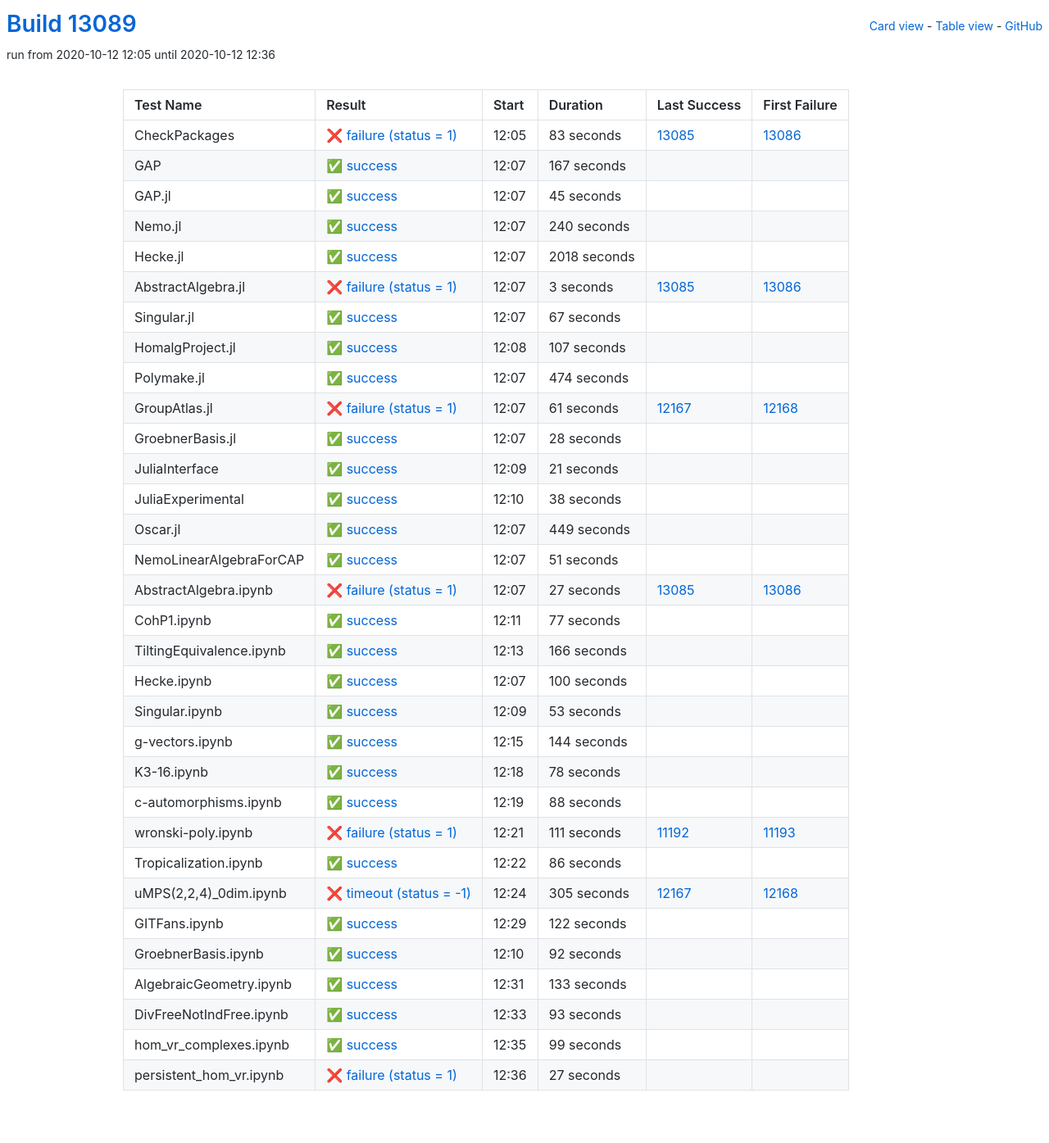
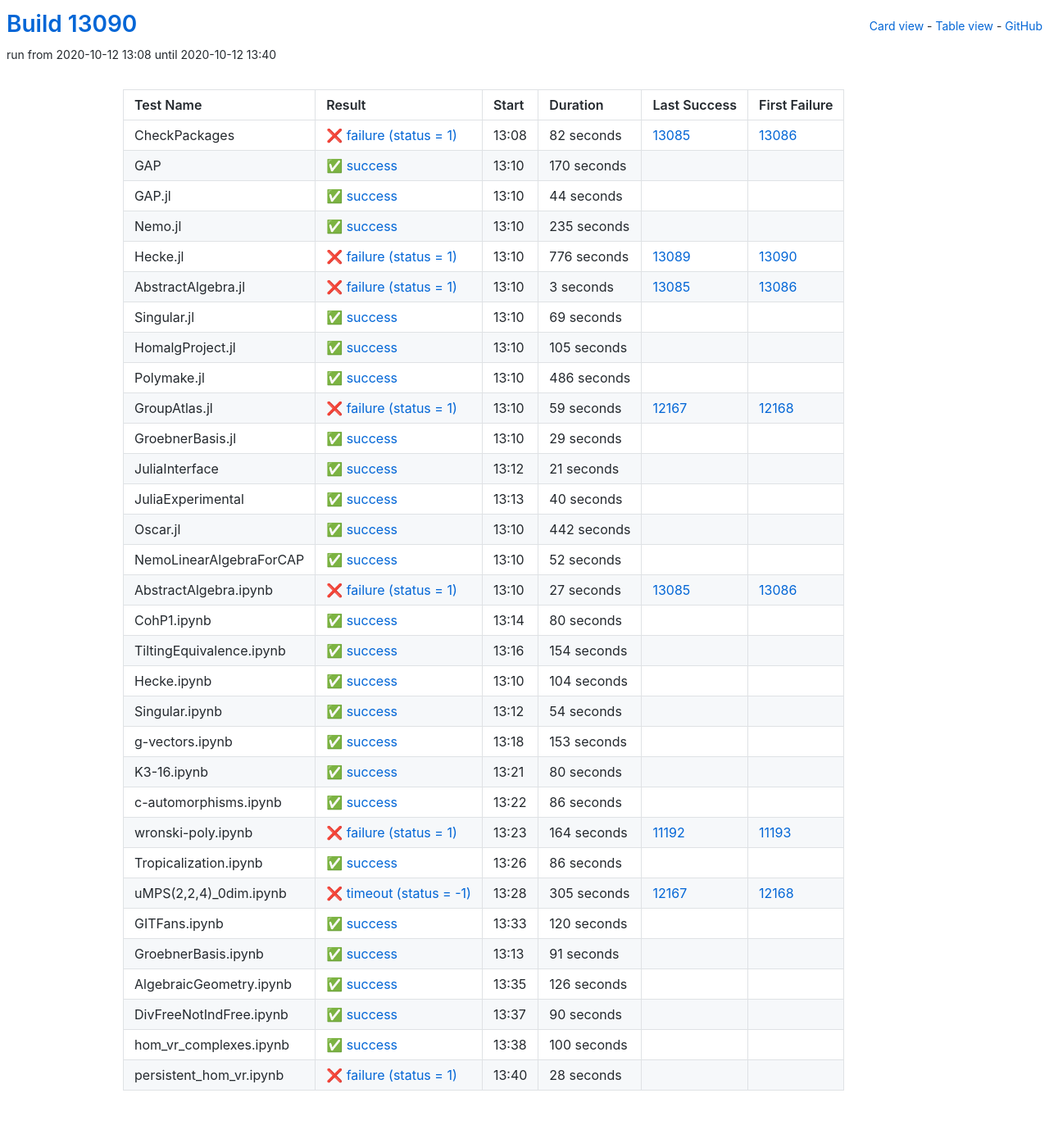
Before and after one commit to oscar-system/oscar-ci-status, a Jekyll site: the page built from table.html, in a window 1280 px wide. Shown: the whole page at 82% size. Built offline with Jekyll 4.4.1, drawn with Linux system fonts in a browser that asks for light colours.

Commit message:
Build #13090

```diff
--- a/_data/ci.yml
+++ b/_data/ci.yml
@@ -1,6 +1,6 @@
 ---
-build: 13089
-build_url: https://oscarci.mathematik.uni-kl.de/job/oscar/13089/
+build: 13090
+build_url: https://oscarci.mathematik.uni-kl.de/job/oscar/13090/
 job: oscar
 organization: oscar-system
 repo: oscar-ci-status
@@ -8,68 +8,68 @@ repourl: https://github.com/oscar-system/oscar-ci-status
 tests:
 - name: CheckPackages
   id: checkpackages
-  log: https://oscarci.mathematik.uni-kl.de/job/oscar/13089/artifact/logs/build-13089/CheckPackages.log
-  start: 2020-10-12 12:05
+  log: https://oscarci.mathematik.uni-kl.de/job/oscar/13090/artifact/logs/build-13090/CheckPackages.log
+  start: 2020-10-12 13:08
   success: false
   exitcode: 1
   status: failure
-  duration: 83
+  duration: 82
   last_success: 13085
   last_success_url: https://oscarci.mathematik.uni-kl.de/job/oscar/13085/
   first_failure: 13086
   first_failure_url: https://oscarci.mathematik.uni-kl.de/job/oscar/13086/
 - name: GAP
   id: gap
-  log: https://oscarci.mathematik.uni-kl.de/job/oscar/13089/artifact/logs/build-13089/GAP.log
-  start: 2020-10-12 12:07
+  log: https://oscarci.mathematik.uni-kl.de/job/oscar/13090/artifact/logs/build-13090/GAP.log
+  start: 2020-10-12 13:10
   success: true
   exitcode: 0
   status: success
-  duration: 167
+  duration: 170
   last_success: false
   last_success_url:
   first_failure: false
   first_failure_url:
 - name: GAP.jl
   id: gap-jl
-  log: https://oscarci.mathematik.uni-kl.de/job/oscar/13089/artifact/logs/build-13089/GAP.jl.log
-  start: 2020-10-12 12:07
+  log: https://oscarci.mathematik.uni-kl.de/job/oscar/13090/artifact/logs/build-13090/GAP.jl.log
+  start: 2020-10-12 13:10
   success: true
   exitcode: 0
   status: success
-  duration: 45
+  duration: 44
   last_success: false
   last_success_url:
   first_failure: false
   first_failure_url:
 - name: Nemo.jl
   id: nemo-jl
-  log: https://oscarci.mathematik.uni-kl.de/job/oscar/13089/artifact/logs/build-13089/Nemo.jl.log
-  start: 2020-10-12 12:07
+  log: https://oscarci.mathematik.uni-kl.de/job/oscar/13090/artifact/logs/build-13090/Nemo.jl.log
+  start: 2020-10-12 13:10
   success: true
   exitcode: 0
   status: success
-  duration: 240
+  duration: 235
   last_success: false
   last_success_url:
   first_failure: false
   first_failure_url:
 - name: Hecke.jl
   id: hecke-jl
-  log: https://oscarci.mathematik.uni-kl.de/job/oscar/13089/artifact/logs/build-13089/Hecke.jl.log
-  start: 2020-10-12 12:07
-  success: true
-  exitcode: 0
-  status: success
-  duration: 2018
-  last_success: false
-  last_success_url:
-  first_failure: false
-  first_failure_url:
+  log: https://oscarci.mathematik.uni-kl.de/job/oscar/13090/artifact/logs/build-13090/Hecke.jl.log
+  start: 2020-10-12 13:10
+  success: false
+  exitcode: 1
+  status: failure
+  duration: 776
+  last_success: 13089
+  last_success_url: https://oscarci.mathematik.uni-kl.de/job/oscar/13089/
+  first_failure: 13090
+  first_failure_url: https://oscarci.mathematik.uni-kl.de/job/oscar/13090/
 - name: AbstractAlgebra.jl
   id: abstractalgebra-jl
-  log: https://oscarci.mathematik.uni-kl.de/job/oscar/13089/artifact/logs/build-13089/AbstractAlgebra.jl.log
-  start: 2020-10-12 12:07
+  log: https://oscarci.mathematik.uni-kl.de/job/oscar/13090/artifact/logs/build-13090/AbstractAlgebra.jl.log
+  start: 2020-10-12 13:10
   success: false
   exitcode: 1
   status: failure
@@ -80,68 +80,68 @@ tests:
   first_failure_url: https://oscarci.mathematik.uni-kl.de/job/oscar/13086/
 - name: Singular.jl
   id: singular-jl
-  log: https://oscarci.mathematik.uni-kl.de/job/oscar/13089/artifact/logs/build-13089/Singular.jl.log
-  start: 2020-10-12 12:07
+  log: https://oscarci.mathematik.uni-kl.de/job/oscar/13090/artifact/logs/build-13090/Singular.jl.log
+  start: 2020-10-12 13:10
   success: true
   exitcode: 0
   status: success
-  duration: 67
+  duration: 69
   last_success: false
   last_success_url:
   first_failure: false
   first_failure_url:
 - name: HomalgProject.jl
   id: homalgproject-jl
-  log: https://oscarci.mathematik.uni-kl.de/job/oscar/13089/artifact/logs/build-13089/HomalgProject.jl.log
-  start: 2020-10-12 12:08
+  log: https://oscarci.mathematik.uni-kl.de/job/oscar/13090/artifact/logs/build-13090/HomalgProject.jl.log
+  start: 2020-10-12 13:10
   success: true
   exitcode: 0
   status: success
-  duration: 107
+  duration: 105
   last_success: false
   last_success_url:
   first_failure: false
   first_failure_url:
 - name: Polymake.jl
   id: polymake-jl
-  log: https://oscarci.mathematik.uni-kl.de/job/oscar/13089/artifact/logs/build-13089/Polymake.jl.log
-  start: 2020-10-12 12:07
+  log: https://oscarci.mathematik.uni-kl.de/job/oscar/13090/artifact/logs/build-13090/Polymake.jl.log
+  start: 2020-10-12 13:10
   success: true
   exitcode: 0
   status: success
-  duration: 474
+  duration: 486
   last_success: false
   last_success_url:
   first_failure: false
   first_failure_url:
 - name: GroupAtlas.jl
   id: groupatlas-jl
-  log: https://oscarci.mathematik.uni-kl.de/job/oscar/13089/artifact/logs/build-13089/GroupAtlas.jl.log
-  start: 2020-10-12 12:07
+  log: https://oscarci.mathematik.uni-kl.de/job/oscar/13090/artifact/logs/build-13090/GroupAtlas.jl.log
+  start: 2020-10-12 13:10
   success: false
   exitcode: 1
   status: failure
-  duration: 61
+  duration: 59
   last_success: 12167
   last_success_url: https://oscarci.mathematik.uni-kl.de/job/oscar/12167/
   first_failure: 12168
   first_failure_url: https://oscarci.mathematik.uni-kl.de/job/oscar/12168/
 - name: GroebnerBasis.jl
   id: groebnerbasis-jl
-  log: https://oscarci.mathematik.uni-kl.de/job/oscar/13089/artifact/logs/build-13089/GroebnerBasis.jl.log
-  start: 2020-10-12 12:07
+  log: https://oscarci.mathematik.uni-kl.de/job/oscar/13090/artifact/logs/build-13090/GroebnerBasis.jl.log
+  start: 2020-10-12 13:10
   success: true
   exitcode: 0
   status: success
-  duration: 28
+  duration: 29
   last_success: false
   last_success_url:
   first_failure: false
   first_failure_url:
 - name: JuliaInterface
   id: juliainterface
-  log: https://oscarci.mathematik.uni-kl.de/job/oscar/13089/artifact/logs/build-13089/JuliaInterface.log
-  start: 2020-10-12 12:09
+  log: https://oscarci.mathematik.uni-kl.de/job/oscar/13090/artifact/logs/build-13090/JuliaInterface.log
+  start: 2020-10-12 13:12
   success: true
   exitcode: 0
   status: success
@@ -152,44 +152,44 @@ tests:
   first_failure_url:
 - name: JuliaExperimental
   id: juliaexperimental
-  log: https://oscarci.mathematik.uni-kl.de/job/oscar/13089/artifact/logs/build-13089/JuliaExperimental.log
-  start: 2020-10-12 12:10
+  log: https://oscarci.mathematik.uni-kl.de/job/oscar/13090/artifact/logs/build-13090/JuliaExperimental.log
+  start: 2020-10-12 13:13
   success: true
   exitcode: 0
   status: success
-  duration: 38
+  duration: 40
   last_success: false
   last_success_url:
   first_failure: false
   first_failure_url:
 - name: Oscar.jl
   id: oscar-jl
-  log: https://oscarci.mathematik.uni-kl.de/job/oscar/13089/artifact/logs/build-13089/Oscar.jl.log
-  start: 2020-10-12 12:07
+  log: https://oscarci.mathematik.uni-kl.de/job/oscar/13090/artifact/logs/build-13090/Oscar.jl.log
+  start: 2020-10-12 13:10
   success: true
   exitcode: 0
   status: success
-  duration: 449
+  duration: 442
   last_success: false
   last_success_url:
   first_failure: false
   first_failure_url:
 - name: NemoLinearAlgebraForCAP
   id: nemolinearalgebraforcap
-  log: https://oscarci.mathematik.uni-kl.de/job/oscar/13089/artifact/logs/build-13089/NemoLinearAlgebraForCAP.log
-  start: 2020-10-12 12:07
+  log: https://oscarci.mathematik.uni-kl.de/job/oscar/13090/artifact/logs/build-13090/NemoLinearAlgebraForCAP.log
+  start: 2020-10-12 13:10
   success: true
   exitcode: 0
   status: success
-  duration: 51
+  duration: 52
   last_success: false
   last_success_url:
   first_failure: false
   first_failure_url:
 - name: AbstractAlgebra.ipynb
   id: abstractalgebra-ipynb
-  log: https://oscarci.mathematik.uni-kl.de/job/oscar/13089/artifact/logs/build-13089/AbstractAlgebra.ipynb.log
-  start: 2020-10-12 12:07
+  log: https://oscarci.mathematik.uni-kl.de/job/oscar/13090/artifact/logs/build-13090/AbstractAlgebra.ipynb.log
+  start: 2020-10-12 13:10
   success: false
   exitcode: 1
   status: failure
@@ -200,104 +200,104 @@ tests:
   first_failure_url: https://oscarci.mathematik.uni-kl.de/job/oscar/13086/
 - name: CohP1.ipynb
   id: cohp1-ipynb
-  log: https://oscarci.mathematik.uni-kl.de/job/oscar/13089/artifact/logs/build-13089/CohP1.ipynb.log
-  start: 2020-10-12 12:11
+  log: https://oscarci.mathematik.uni-kl.de/job/oscar/13090/artifact/logs/build-13090/CohP1.ipynb.log
+  start: 2020-10-12 13:14
   success: true
   exitcode: 0
   status: success
-  duration: 77
+  duration: 80
   last_success: false
   last_success_url:
   first_failure: false
   first_failure_url:
 - name: TiltingEquivalence.ipynb
   id: tiltingequivalence-ipynb
-  log: https://oscarci.mathematik.uni-kl.de/job/oscar/13089/artifact/logs/build-13089/TiltingEquivalence.ipynb.log
-  start: 2020-10-12 12:13
+  log: https://oscarci.mathematik.uni-kl.de/job/oscar/13090/artifact/logs/build-13090/TiltingEquivalence.ipynb.log
+  start: 2020-10-12 13:16
   success: true
   exitcode: 0
   status: success
-  duration: 166
+  duration: 154
   last_success: false
   last_success_url:
   first_failure: false
   first_failure_url:
 - name: Hecke.ipynb
   id: hecke-ipynb
-  log: https://oscarci.mathematik.uni-kl.de/job/oscar/13089/artifact/logs/build-13089/Hecke.ipynb.log
-  start: 2020-10-12 12:07
+  log: https://oscarci.mathematik.uni-kl.de/job/oscar/13090/artifact/logs/build-13090/Hecke.ipynb.log
+  start: 2020-10-12 13:10
   success: true
   exitcode: 0
   status: success
-  duration: 100
+  duration: 104
   last_success: false
   last_success_url:
   first_failure: false
   first_failure_url:
 - name: Singular.ipynb
   id: singular-ipynb
-  log: https://oscarci.mathematik.uni-kl.de/job/oscar/13089/artifact/logs/build-13089/Singular.ipynb.log
-  start: 2020-10-12 12:09
+  log: https://oscarci.mathematik.uni-kl.de/job/oscar/13090/artifact/logs/build-13090/Singular.ipynb.log
+  start: 2020-10-12 13:12
   success: true
   exitcode: 0
   status: success
-  duration: 53
+  duration: 54
   last_success: false
   last_success_url:
   first_failure: false
   first_failure_url:
 - name: g-vectors.ipynb
   id: g-vectors-ipynb
-  log: https://oscarci.mathematik.uni-kl.de/job/oscar/13089/artifact/logs/build-13089/g-vectors.ipynb.log
-  start: 2020-10-12 12:15
+  log: https://oscarci.mathematik.uni-kl.de/job/oscar/13090/artifact/logs/build-13090/g-vectors.ipynb.log
+  start: 2020-10-12 13:18
   success: true
   exitcode: 0
   status: success
-  duration: 144
+  duration: 153
   last_success: false
   last_success_url:
   first_failure: false
   first_failure_url:
 - name: K3-16.ipynb
   id: k3-16-ipynb
-  log: https://oscarci.mathematik.uni-kl.de/job/oscar/13089/artifact/logs/build-13089/K3-16.ipynb.log
-  start: 2020-10-12 12:18
+  log: https://oscarci.mathematik.uni-kl.de/job/oscar/13090/artifact/logs/build-13090/K3-16.ipynb.log
+  start: 2020-10-12 13:21
   success: true
   exitcode: 0
   status: success
-  duration: 78
+  duration: 80
   last_success: false
   last_success_url:
   first_failure: false
   first_failure_url:
 - name: c-automorphisms.ipynb
   id: c-automorphisms-ipynb
-  log: https://oscarci.mathematik.uni-kl.de/job/oscar/13089/artifact/logs/build-13089/c-automorphisms.ipynb.log
-  start: 2020-10-12 12:19
+  log: https://oscarci.mathematik.uni-kl.de/job/oscar/13090/artifact/logs/build-13090/c-automorphisms.ipynb.log
+  start: 2020-10-12 13:22
   success: true
   exitcode: 0
   status: success
-  duration: 88
+  duration: 86
   last_success: false
   last_success_url:
   first_failure: false
   first_failure_url:
 - name: wronski-poly.ipynb
   id: wronski-poly-ipynb
-  log: https://oscarci.mathematik.uni-kl.de/job/oscar/13089/artifact/logs/build-13089/wronski-poly.ipynb.log
-  start: 2020-10-12 12:21
+  log: https://oscarci.mathematik.uni-kl.de/job/oscar/13090/artifact/logs/build-13090/wronski-poly.ipynb.log
+  start: 2020-10-12 13:23
   success: false
   exitcode: 1
   status: failure
-  duration: 111
+  duration: 164
   last_success: 11192
   last_success_url: https://oscarci.mathematik.uni-kl.de/job/oscar/11192/
   first_failure: 11193
   first_failure_url: https://oscarci.mathematik.uni-kl.de/job/oscar/11193/
 - name: Tropicalization.ipynb
   id: tropicalization-ipynb
-  log: https://oscarci.mathematik.uni-kl.de/job/oscar/13089/artifact/logs/build-13089/Tropicalization.ipynb.log
-  start: 2020-10-12 12:22
+  log: https://oscarci.mathematik.uni-kl.de/job/oscar/13090/artifact/logs/build-13090/Tropicalization.ipynb.log
+  start: 2020-10-12 13:26
   success: true
   exitcode: 0
   status: success
@@ -308,8 +308,8 @@ tests:
   first_failure_url:
 - name: uMPS(2,2,4)_0dim.ipynb
   id: umps-2-2-4-0dim-ipynb
-  log: https://oscarci.mathematik.uni-kl.de/job/oscar/13089/artifact/logs/build-13089/uMPS-2-2-4-_0dim.ipynb.log
-  start: 2020-10-12 12:24
+  log: https://oscarci.mathematik.uni-kl.de/job/oscar/13090/artifact/logs/build-13090/uMPS-2-2-4-_0dim.ipynb.log
+  start: 2020-10-12 13:28
   success: false
   exitcode: -1
   status: timeout
@@ -320,72 +320,72 @@ tests:
   first_failure_url: https://oscarci.mathematik.uni-kl.de/job/oscar/12168/
 - name: GITFans.ipynb
   id: gitfans-ipynb
-  log: https://oscarci.mathematik.uni-kl.de/job/oscar/13089/artifact/logs/build-13089/GITFans.ipynb.log
-  start: 2020-10-12 12:29
+  log: https://oscarci.mathematik.uni-kl.de/job/oscar/13090/artifact/logs/build-13090/GITFans.ipynb.log
+  start: 2020-10-12 13:33
   success: true
   exitcode: 0
   status: success
-  duration: 122
+  duration: 120
   last_success: false
   last_success_url:
   first_failure: false
   first_failure_url:
 - name: GroebnerBasis.ipynb
   id: groebnerbasis-ipynb
-  log: https://oscarci.mathematik.uni-kl.de/job/oscar/13089/artifact/logs/build-13089/GroebnerBasis.ipynb.log
-  start: 2020-10-12 12:10
+  log: https://oscarci.mathematik.uni-kl.de/job/oscar/13090/artifact/logs/build-13090/GroebnerBasis.ipynb.log
+  start: 2020-10-12 13:13
   success: true
   exitcode: 0
   status: success
-  duration: 92
+  duration: 91
   last_success: false
   last_success_url:
   first_failure: false
   first_failure_url:
 - name: AlgebraicGeometry.ipynb
   id: algebraicgeometry-ipynb
-  log: https://oscarci.mathematik.uni-kl.de/job/oscar/13089/artifact/logs/build-13089/AlgebraicGeometry.ipynb.log
-  start: 2020-10-12 12:31
+  log: https://oscarci.mathematik.uni-kl.de/job/oscar/13090/artifact/logs/build-13090/AlgebraicGeometry.ipynb.log
+  start: 2020-10-12 13:35
   success: true
   exitcode: 0
   status: success
-  duration: 133
+  duration: 126
   last_success: false
   last_success_url:
   first_failure: false
   first_failure_url:
 - name: DivFreeNotIndFree.ipynb
   id: divfreenotindfree-ipynb
-  log: https://oscarci.mathematik.uni-kl.de/job/oscar/13089/artifact/logs/build-13089/DivFreeNotIndFree.ipynb.log
-  start: 2020-10-12 12:33
+  log: https://oscarci.mathematik.uni-kl.de/job/oscar/13090/artifact/logs/build-13090/DivFreeNotIndFree.ipynb.log
+  start: 2020-10-12 13:37
   success: true
   exitcode: 0
   status: success
-  duration: 93
+  duration: 90
   last_success: false
   last_success_url:
   first_failure: false
   first_failure_url:
 - name: hom_vr_complexes.ipynb
   id: hom-vr-complexes-ipynb
-  log: https://oscarci.mathematik.uni-kl.de/job/oscar/13089/artifact/logs/build-13089/hom_vr_complexes.ipynb.log
-  start: 2020-10-12 12:35
+  log: https://oscarci.mathematik.uni-kl.de/job/oscar/13090/artifact/logs/build-13090/hom_vr_complexes.ipynb.log
+  start: 2020-10-12 13:38
   success: true
   exitcode: 0
   status: success
-  duration: 99
+  duration: 100
   last_success: false
   last_success_url:
   first_failure: false
   first_failure_url:
 - name: persistent_hom_vr.ipynb
   id: persistent-hom-vr-ipynb
-  log: https://oscarci.mathematik.uni-kl.de/job/oscar/13089/artifact/logs/build-13089/persistent_hom_vr.ipynb.log
-  start: 2020-10-12 12:36
+  log: https://oscarci.mathematik.uni-kl.de/job/oscar/13090/artifact/logs/build-13090/persistent_hom_vr.ipynb.log
+  start: 2020-10-12 13:40
   success: false
   exitcode: 1
   status: failure
-  duration: 27
+  duration: 28
   last_success: false
   last_success_url:
   first_failure: false
```
Also changed, not shown: README.md.
